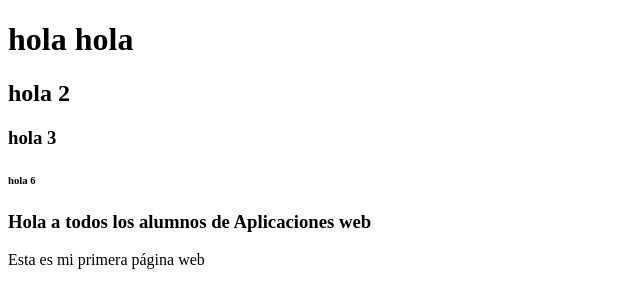
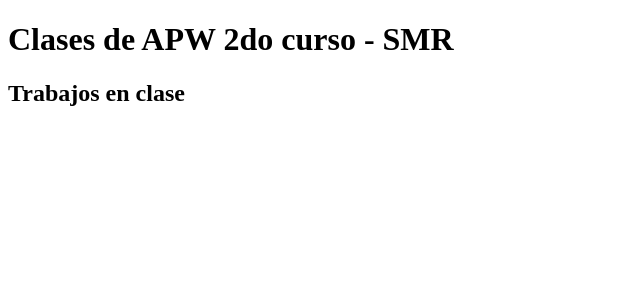
Before and after one commit to anaguca/anaguca.github.io, a plain HTML site: page index.html in a window 1280 px wide. Shown: the whole page, without its empty margins (0-640 px from the left). Drawn offline with Linux system fonts and the light colour scheme.

Commit message:
Update index.html

```diff
--- a/index.html
+++ b/index.html
@@ -3,17 +3,11 @@
     <head>
         <meta charset="UTF-8">
         <meta name="author" content="Ana Guaita">
-        <title>Mi primera web</title>
+        <meta name="description" content="Clases de APW 2do curso - SMR">
+        <title>Aprendiendo HTML5</title>
     </head>
     <body>
-        <h1>
-            hola
-            hola
-        </h1>
-        <h2>hola 2</h2>
-        <h3>hola 3</h3>
-        <h6>hola 6</h6>
-        <h3>Hola a todos los alumnos de Aplicaciones web</h3>
-        <p>Esta es mi primera página web</p>
+        <h1>Clases de APW 2do curso - SMR</h1>
+        <h2>Trabajos en clase</h2>
     </body>
 </html>
```
